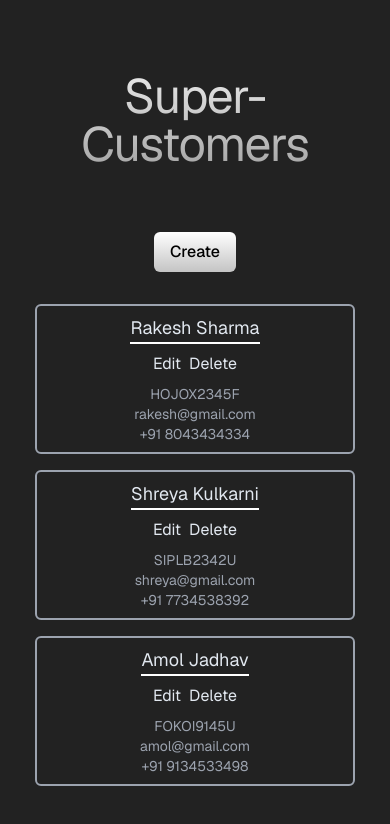
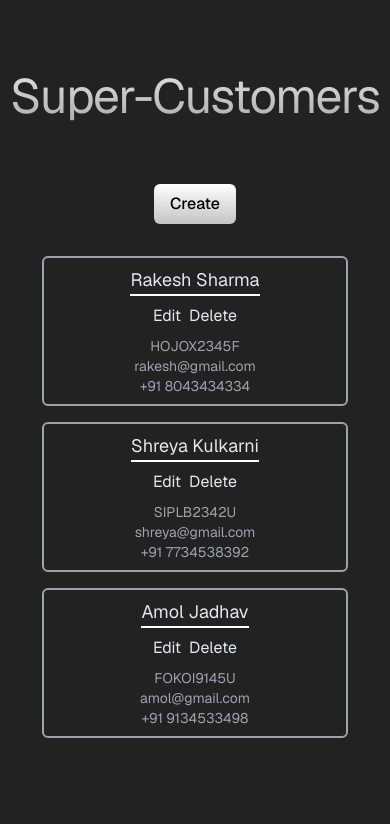
Before and after one commit to wasimapinjari/super-customers, a Next.js app: page / in a window 390 px wide. Shown: the top 824 px of the page. Built offline with nearby package versions, Linux system fonts and the light colour scheme.

Commit message:
first commit

```diff
--- a/app/_components/Main.tsx
+++ b/app/_components/Main.tsx
@@ -7,7 +7,7 @@ export default function Main() {
   const customers = useAppSelector((state) => state.customers);
   const dispatch = useAppDispatch();
   return (
-    <div className="flex flex-col items-center justify-center px-8 sm:min-w-80">
+    <div className="flex flex-col items-center justify-center px-8 sm:min-w-full">
       <button
         onClick={() => router.push("/create")}
         className="hover: mb-8 block rounded-md bg-gradient-to-b from-[white] to-[#fff7] to-[200%] px-4 py-2 text-center font-medium text-black hover:bg-white"
@@ -19,7 +19,7 @@ export default function Main() {
           return (
             <div
               key={customer.id}
-              className="flex min-w-80 flex-col rounded-md border-2 border-solid border-gray-400 px-4 py-2"
+              className="flex min-w-80 flex-col rounded-md border-2 border-solid border-gray-400 px-4 py-2 sm:min-w-max"
             >
               <div className="mb-2 flex items-center justify-between gap-4 text-nowrap sm:flex-col sm:gap-0">
                 <h2 className="border-b-2 border-solid border-white text-lg sm:mb-2">
--- a/app/layout.tsx
+++ b/app/layout.tsx
@@ -19,7 +19,7 @@ export default function RootLayout({
         <ReduxProvider>
           <main className="grid place-items-center">
             <div className="my-10 flex flex-col items-center">
-              <h1 className="mb-8 bg-gradient-to-b from-[white] to-[#fff0] to-[200%] bg-clip-text p-8 text-center text-5xl tracking-tight text-transparent">
+              <h1 className="mb-8 bg-gradient-to-b from-[white] to-[#fff0] to-[200%] bg-clip-text py-8 text-center text-5xl tracking-tight text-transparent">
                 Super-Customers
               </h1>
               {children}
```
